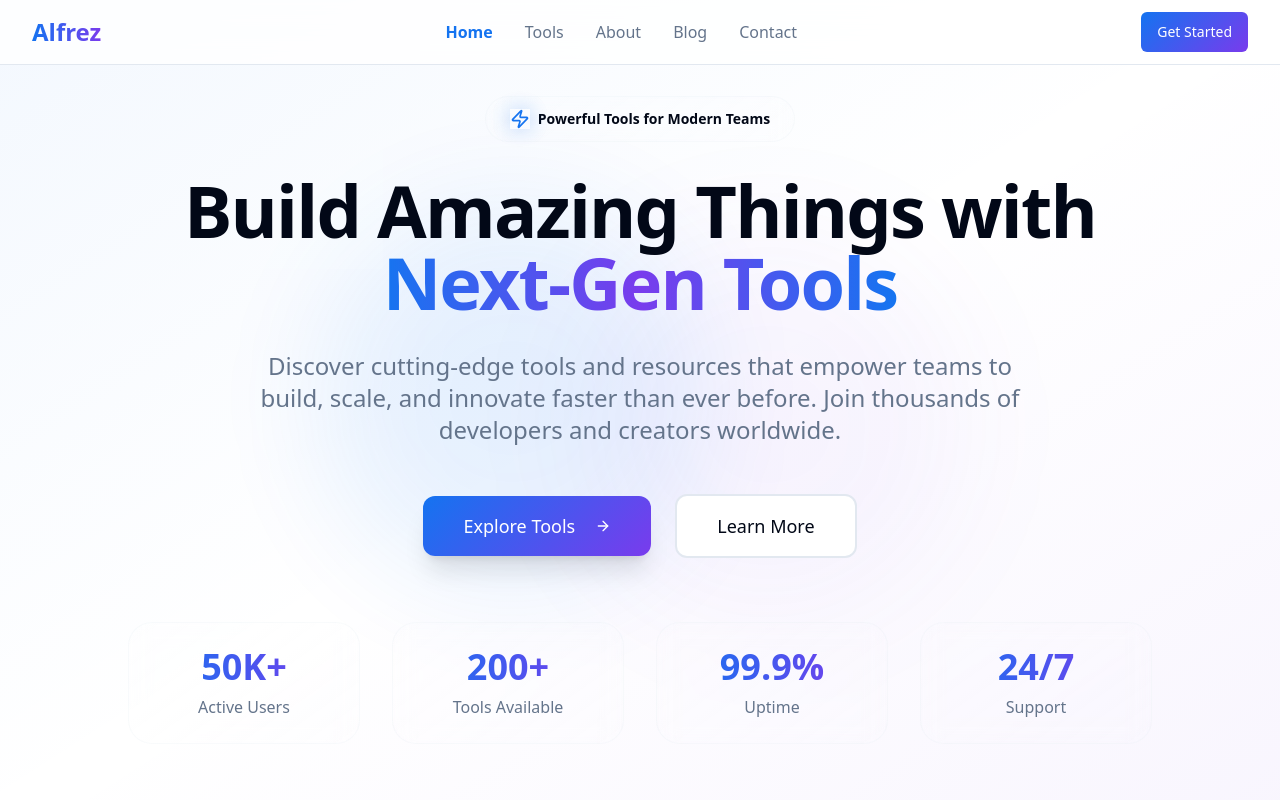
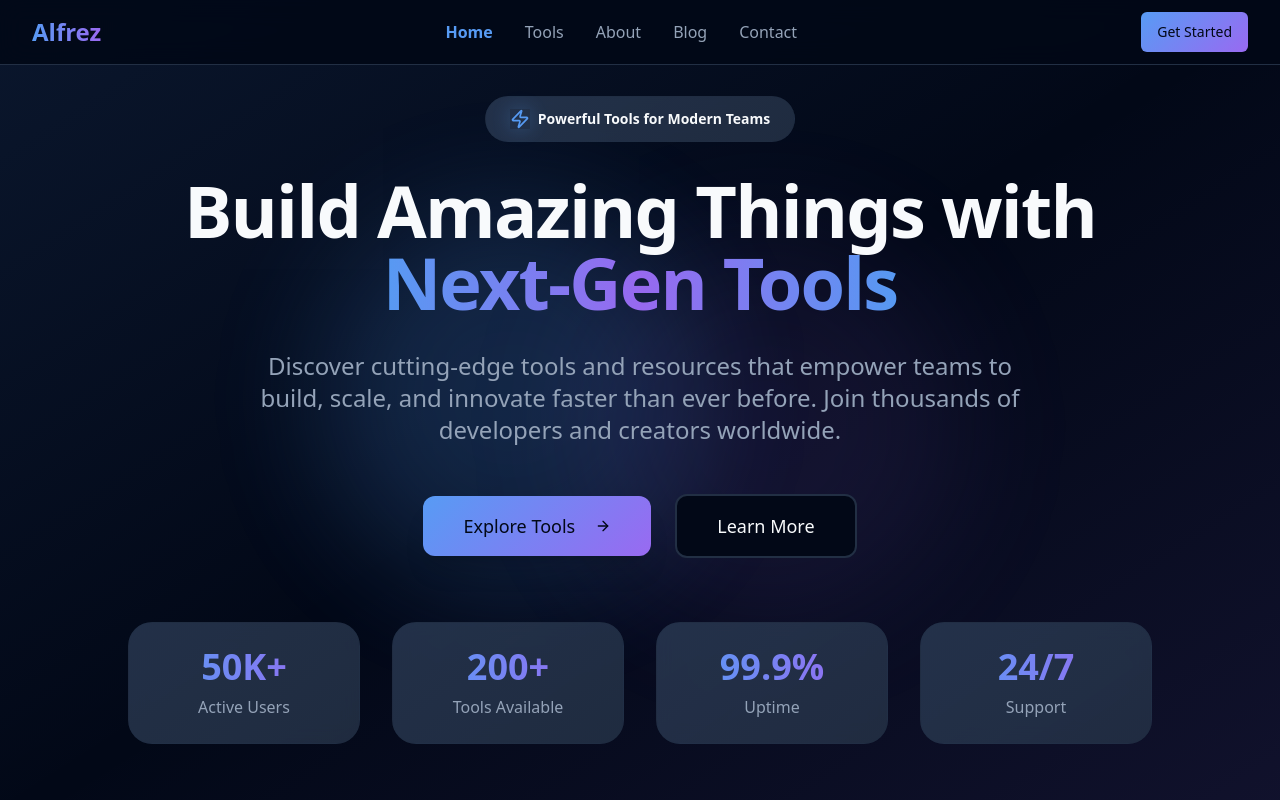
Before and after one commit to Alfrez007/alfrez-landing-craft, a React (Vite) app: page / in a window 1280 px wide. Shown: the top 800 px of the page. Built offline with nearby package versions, Linux system fonts and the light colour scheme.

Commit message:
Implement dark mode

```diff
--- a/src/components/AboutContact.tsx
+++ b/src/components/AboutContact.tsx
@@ -50,7 +50,7 @@ const AboutContact = () => {
   ];
 
   return (
-    <section id="about" className="py-24 bg-gradient-to-b from-background to-muted/30">
+    <section id="about" className="py-24 bg-gradient-to-b from-background to-muted/50">
       <div className="container mx-auto px-4 sm:px-6 lg:px-8">
         <div className="grid lg:grid-cols-2 gap-20 items-start">
           {/* About Section */}
--- a/src/components/Footer.tsx
+++ b/src/components/Footer.tsx
@@ -39,7 +39,7 @@ const Footer = () => {
   };
 
   return (
-    <footer className="bg-muted/30 border-t">
+    <footer className="bg-muted/50 border-t border-border">
       <div className="container mx-auto px-4 sm:px-6 lg:px-8 py-16">
         <div className="grid grid-cols-1 md:grid-cols-2 lg:grid-cols-5 gap-8">
           {/* Brand Section */}
--- a/src/components/Header.tsx
+++ b/src/components/Header.tsx
@@ -20,7 +20,7 @@ const Header = () => {
   };
 
   return (
-    <header className="fixed top-0 w-full bg-background/80 backdrop-blur-md border-b z-50">
+    <header className="fixed top-0 w-full bg-background/90 backdrop-blur-md border-b border-border z-50">
       <div className="container mx-auto px-4 sm:px-6 lg:px-8">
         <div className="flex justify-between items-center h-16">
           {/* Logo */}
--- a/src/components/Hero.tsx
+++ b/src/components/Hero.tsx
@@ -10,9 +10,9 @@ const Hero = () => {
   return (
     <section id="home" className="pt-24 pb-20 min-h-screen flex items-center relative overflow-hidden">
       {/* Background Elements */}
-      <div className="absolute inset-0 bg-gradient-to-br from-primary/5 via-transparent to-accent/5" />
-      <div className="absolute top-1/4 left-1/4 w-96 h-96 bg-primary/10 rounded-full blur-3xl animate-pulse" />
-      <div className="absolute bottom-1/4 right-1/4 w-96 h-96 bg-accent/10 rounded-full blur-3xl animate-pulse" style={{ animationDelay: '1s' }} />
+      <div className="absolute inset-0 bg-gradient-to-br from-primary/10 via-transparent to-accent/10" />
+      <div className="absolute top-1/4 left-1/4 w-96 h-96 bg-primary/20 rounded-full blur-3xl animate-pulse" />
+      <div className="absolute bottom-1/4 right-1/4 w-96 h-96 bg-accent/20 rounded-full blur-3xl animate-pulse" style={{ animationDelay: '1s' }} />
 
       <div className="container mx-auto px-4 sm:px-6 lg:px-8 relative z-10">
         <div className="text-center max-w-5xl mx-auto">
--- a/src/components/TrendingTools.tsx
+++ b/src/components/TrendingTools.tsx
@@ -35,8 +35,8 @@ const TrendingTools = () => {
   ];
 
   return (
-    <section id="tools" className="py-24 bg-gradient-to-b from-muted/30 to-background relative">
-      <div className="absolute inset-0 bg-grid-pattern opacity-5" />
+    <section id="tools" className="py-24 bg-gradient-to-b from-muted/50 to-background relative">
+      <div className="absolute inset-0 bg-grid-pattern opacity-10" />
       <div className="container mx-auto px-4 sm:px-6 lg:px-8 relative">
         {/* Section Header */}
         <div className="text-center max-w-4xl mx-auto mb-20">
--- a/src/index.css
+++ b/src/index.css
@@ -6,104 +6,60 @@
 
 @layer base {
   :root {
-    --background: 0 0% 100%;
-    --foreground: 222.2 84% 4.9%;
+    /* Dark mode as default - Deep space theme */
+    --background: 222.2 84% 4.9%;
+    --foreground: 210 40% 98%;
 
-    --card: 0 0% 100%;
-    --card-foreground: 222.2 84% 4.9%;
+    --card: 217.2 32.6% 17.5%;
+    --card-foreground: 210 40% 98%;
 
-    --popover: 0 0% 100%;
-    --popover-foreground: 222.2 84% 4.9%;
+    --popover: 217.2 32.6% 17.5%;
+    --popover-foreground: 210 40% 98%;
 
-    /* Modern tech primary - Deep blue */
-    --primary: 214 88% 51%;
-    --primary-foreground: 0 0% 100%;
-    --primary-glow: 214 88% 65%;
+    /* Bright tech primary - Electric blue */
+    --primary: 214 88% 65%;
+    --primary-foreground: 222.2 84% 4.9%;
+    --primary-glow: 214 88% 75%;
 
-    /* Professional secondary - Slate */
-    --secondary: 215 25% 96%;
-    --secondary-foreground: 222.2 47.4% 11.2%;
+    /* Dark secondary */
+    --secondary: 217.2 32.6% 20%;
+    --secondary-foreground: 210 40% 98%;
 
-    /* Muted tones */
-    --muted: 215 25% 96%;
-    --muted-foreground: 215.4 16.3% 46.9%;
+    /* Dark muted tones */
+    --muted: 217.2 32.6% 15%;
+    --muted-foreground: 215 20.2% 65.1%;
 
-    /* Accent - Purple gradient complement */
-    --accent: 261 83% 58%;
-    --accent-foreground: 0 0% 100%;
+    /* Accent - Bright purple */
+    --accent: 261 83% 68%;
+    --accent-foreground: 222.2 84% 4.9%;
 
-    --destructive: 0 84.2% 60.2%;
+    --destructive: 0 62.8% 50.6%;
     --destructive-foreground: 210 40% 98%;
 
-    --border: 214.3 31.8% 91.4%;
-    --input: 214.3 31.8% 91.4%;
-    --ring: 214 88% 51%;
+    --border: 217.2 32.6% 20%;
+    --input: 217.2 32.6% 20%;
+    --ring: 214 88% 65%;
 
-/* Custom design tokens */
-    --hero-gradient: linear-gradient(135deg, hsl(214 88% 51%) 0%, hsl(261 83% 58%) 100%);
-    --card-gradient: linear-gradient(145deg, hsl(0 0% 100%) 0%, hsl(215 25% 98%) 100%);
-    --glass-gradient: linear-gradient(145deg, hsl(0 0% 100% / 0.1) 0%, hsl(215 25% 98% / 0.05) 100%);
-    --glow-shadow: 0 0 40px hsl(214 88% 51% / 0.3);
-    --elegant-shadow: 0 10px 30px -10px hsl(222.2 84% 4.9% / 0.1);
-    --card-hover-shadow: 0 20px 40px -12px hsl(222.2 84% 4.9% / 0.15);
+    /* Custom design tokens - Dark theme */
+    --hero-gradient: linear-gradient(135deg, hsl(214 88% 65%) 0%, hsl(261 83% 68%) 100%);
+    --card-gradient: linear-gradient(145deg, hsl(217.2 32.6% 17.5%) 0%, hsl(217.2 32.6% 20%) 100%);
+    --glass-gradient: linear-gradient(145deg, hsl(217.2 32.6% 25% / 0.8) 0%, hsl(217.2 32.6% 20% / 0.9) 100%);
+    --glow-shadow: 0 0 40px hsl(214 88% 65% / 0.4);
+    --elegant-shadow: 0 10px 30px -10px hsl(222.2 84% 4.9% / 0.5);
+    --card-hover-shadow: 0 20px 40px -12px hsl(222.2 84% 4.9% / 0.7);
     --transition-smooth: all 0.3s cubic-bezier(0.4, 0, 0.2, 1);
     --transition-bounce: all 0.4s cubic-bezier(0.68, -0.55, 0.265, 1.55);
 
     --radius: 0.5rem;
 
-    --sidebar-background: 0 0% 98%;
-
-    --sidebar-foreground: 240 5.3% 26.1%;
-
-    --sidebar-primary: 240 5.9% 10%;
-
-    --sidebar-primary-foreground: 0 0% 98%;
-
-    --sidebar-accent: 240 4.8% 95.9%;
-
-    --sidebar-accent-foreground: 240 5.9% 10%;
-
-    --sidebar-border: 220 13% 91%;
-
-    --sidebar-ring: 217.2 91.2% 59.8%;
-  }
-
-  .dark {
-    --background: 222.2 84% 4.9%;
-    --foreground: 210 40% 98%;
-
-    --card: 222.2 84% 4.9%;
-    --card-foreground: 210 40% 98%;
-
-    --popover: 222.2 84% 4.9%;
-    --popover-foreground: 210 40% 98%;
-
-    --primary: 210 40% 98%;
-    --primary-foreground: 222.2 47.4% 11.2%;
-
-    --secondary: 217.2 32.6% 17.5%;
-    --secondary-foreground: 210 40% 98%;
-
-    --muted: 217.2 32.6% 17.5%;
-    --muted-foreground: 215 20.2% 65.1%;
-
-    --accent: 217.2 32.6% 17.5%;
-    --accent-foreground: 210 40% 98%;
-
-    --destructive: 0 62.8% 30.6%;
-    --destructive-foreground: 210 40% 98%;
-
-    --border: 217.2 32.6% 17.5%;
-    --input: 217.2 32.6% 17.5%;
-    --ring: 212.7 26.8% 83.9%;
-    --sidebar-background: 240 5.9% 10%;
-    --sidebar-foreground: 240 4.8% 95.9%;
-    --sidebar-primary: 224.3 76.3% 48%;
-    --sidebar-primary-foreground: 0 0% 100%;
-    --sidebar-accent: 240 3.7% 15.9%;
-    --sidebar-accent-foreground: 240 4.8% 95.9%;
-    --sidebar-border: 240 3.7% 15.9%;
-    --sidebar-ring: 217.2 91.2% 59.8%;
+    --sidebar-background: 217.2 32.6% 17.5%;
+    --sidebar-foreground: 210 40% 98%;
+    --sidebar-primary: 214 88% 65%;
+    --sidebar-primary-foreground: 222.2 84% 4.9%;
+    --sidebar-accent: 217.2 32.6% 20%;
+    --sidebar-accent-foreground: 210 40% 98%;
+    --sidebar-border: 217.2 32.6% 20%;
+    --sidebar-ring: 214 88% 65%;
   }
 }
 
```
